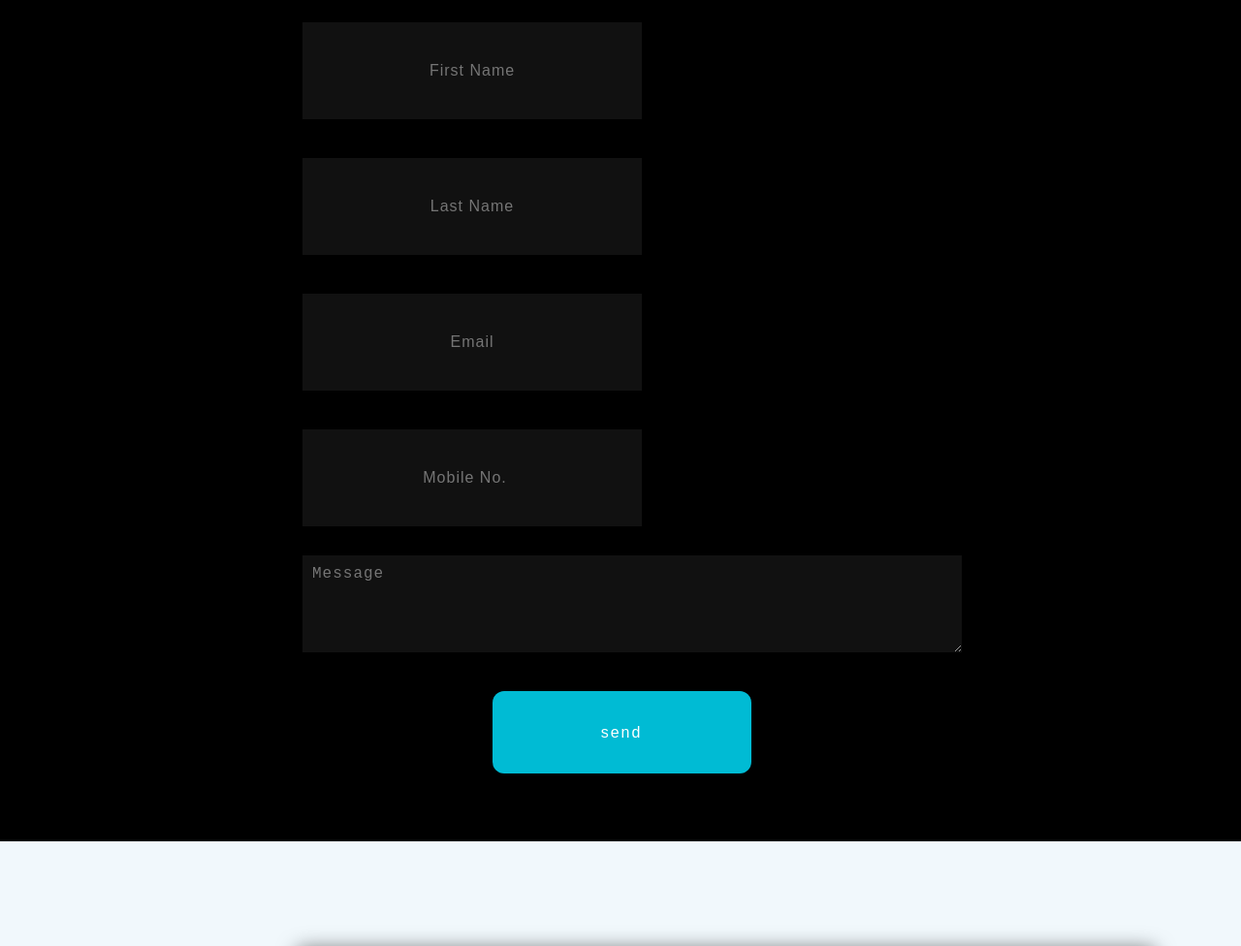
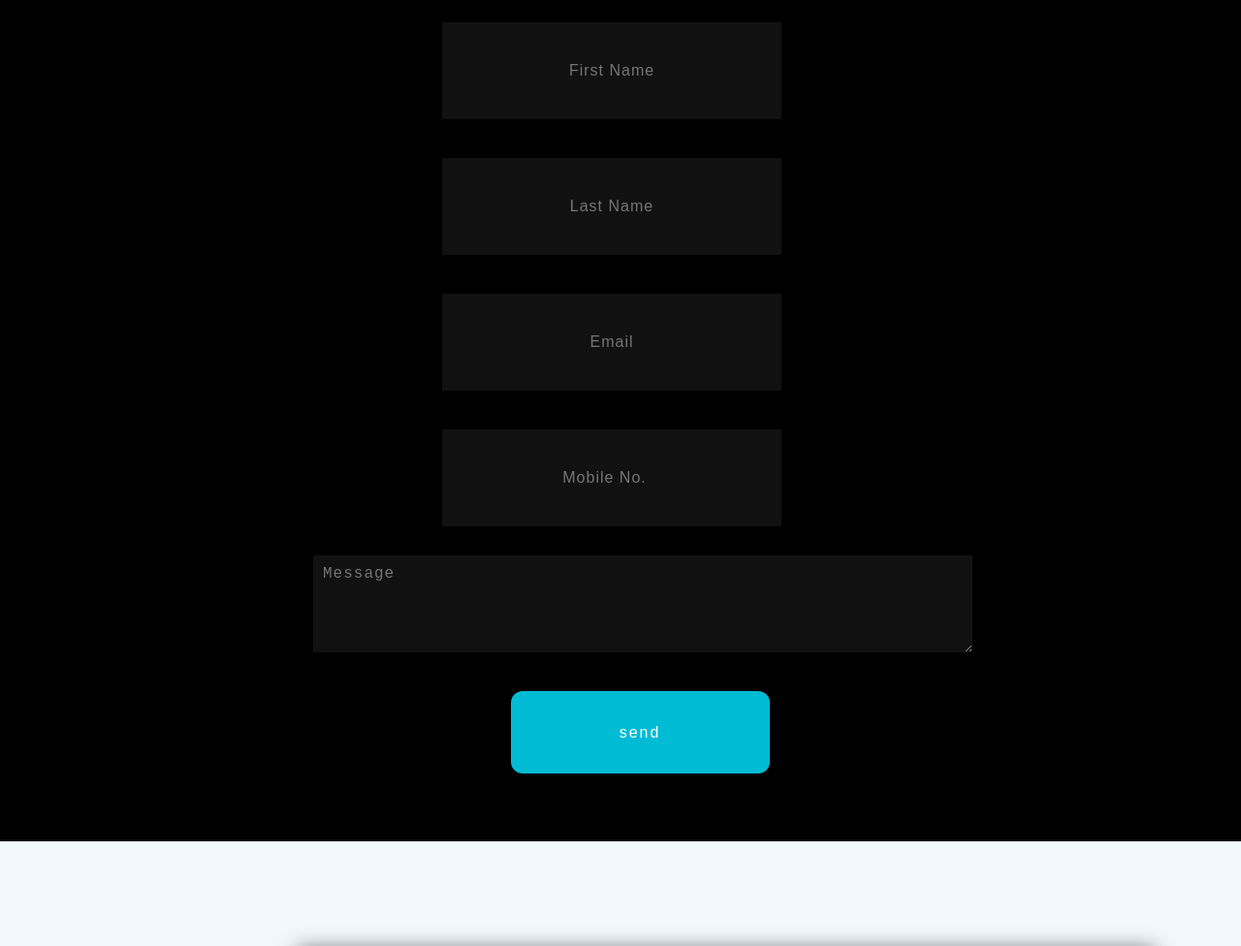
Before and after one commit to ritikaaaa177/mentalhealthcommunity, a plain HTML site: page index.html in a window 1280 px wide. Shown: the part 3447-4423 px from the top of the page at 97% size. Drawn offline with nearby package versions, Linux system fonts and the light colour scheme; a web font is replaced by a local one.

Commit message:
final chnages

```diff
--- a/index.css
+++ b/index.css
@@ -57,7 +57,7 @@
 .headerBtn {
   /* text-align: center; */
   position: absolute;
-  top: 11%;
+  top: 9%;
   /* left:24%; */
   left: 44%;
   border: none;
@@ -472,7 +472,10 @@ form input,form textarea{
   justify-content: center;
   align-items: center;
   flex-direction: column;
+  position: relative;
+  left: 144px;
 }
+
 .contact .contactForm
 {
   position: relative;
@@ -504,12 +507,15 @@ form input,form textarea{
   background: #111;
   color: #fff;
   font-size: 16px;
-  margin-left: 12px
+  margin-left: 12px;
+
 }
 
 .contact .contactForm .row textarea
 {
   height: 100px;
+  position: relative;
+  left: -133px;
 
 }
 
@@ -525,6 +531,8 @@ form input,form textarea{
   max-width: 267px;
   height: 85px;
   border-radius: 12px;
+  position: relative;
+  left: -125px;
 
 }
 .div-upper
```
